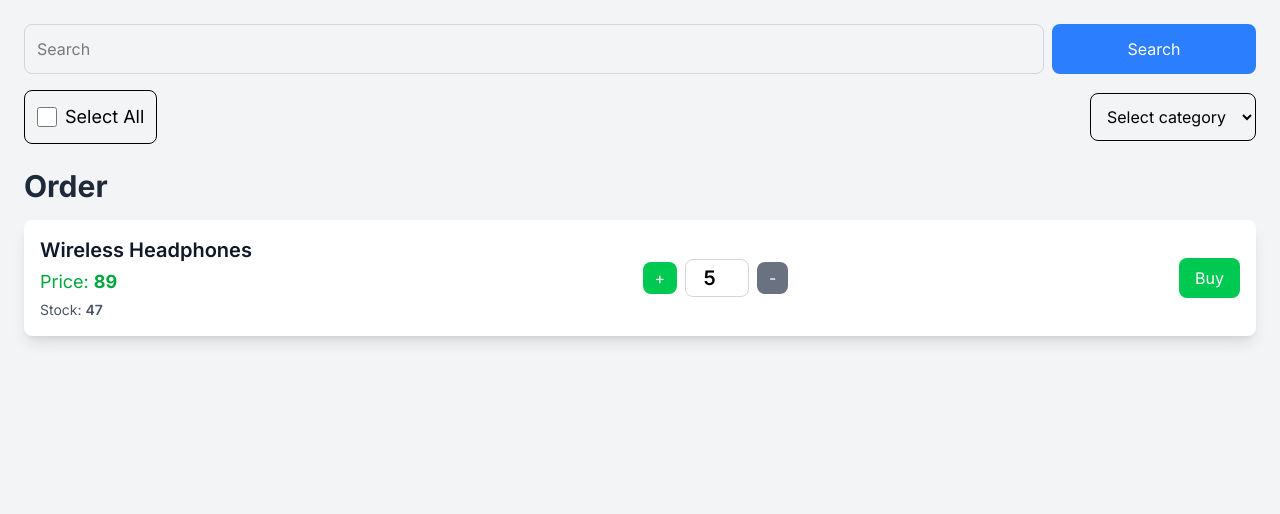
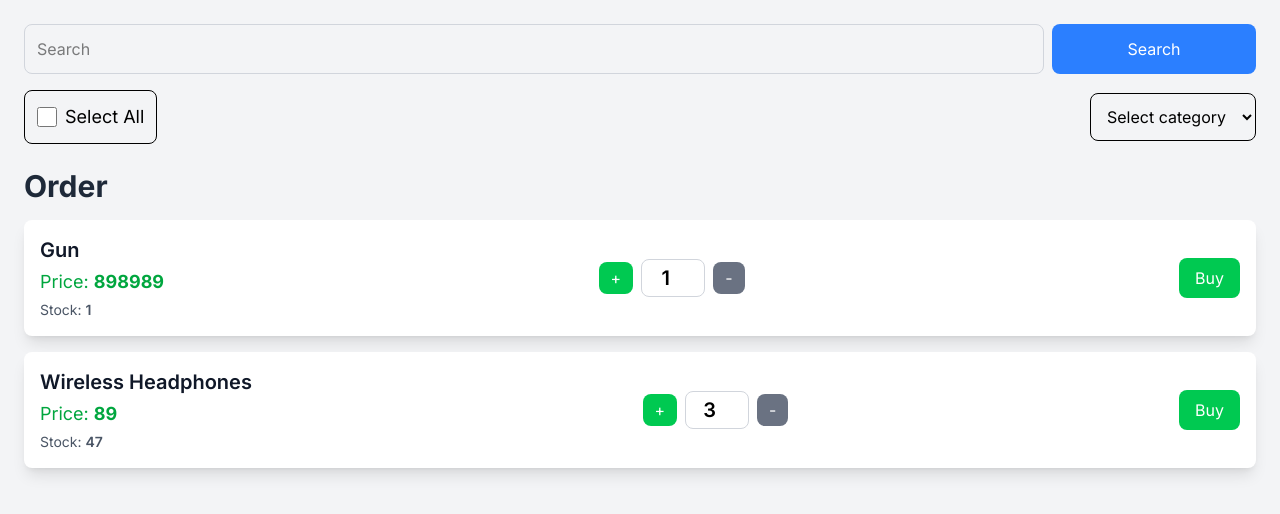
Before and after one commit to P4warit06/PROJECT2-SEC-1-Kittiphop.vue, a Vue app: page /user-carts in a window 1280 px wide. Shown: the top 514 px of the page. Built offline with nearby package versions, Linux system fonts and the light colour scheme; data requests are answered from the project's data file.

Commit message:
009-[add] feature add, subtract quantity of product

```diff
--- a/data/db.json
+++ b/data/db.json
@@ -143,14 +143,14 @@
   ],
   "carts": [
     {
-      "id": "1",
-      "name": "Wireless Headphones",
-      "category": "Electronics",
-      "price": 89.99,
+      "id": "9a60",
+      "name": "Gun",
+      "category": "Accessories",
+      "price": 898989,
       "status": "Active",
-      "stock": 47,
-      "image": "/placeholder.svg?height=200&width=200",
-      "description": "High-quality wireless headphones with noise cancellation",
+      "stock": 1,
+      "image": "",
+      "description": "Hello World",
       "quantity": 1
     },
     {
@@ -162,29 +162,7 @@
       "stock": 47,
       "image": "/placeholder.svg?height=200&width=200",
       "description": "High-quality wireless headphones with noise cancellation",
-      "quantity": 1
-    },
-    {
-      "id": "1",
-      "name": "Wireless Headphones",
-      "category": "Electronics",
-      "price": 89.99,
-      "status": "Active",
-      "stock": 47,
-      "image": "/placeholder.svg?height=200&width=200",
-      "description": "High-quality wireless headphones with noise cancellation",
-      "quantity": 1
-    },
-    {
-      "id": "1",
-      "name": "Wireless Headphones",
-      "category": "Electronics",
-      "price": 89.99,
-      "status": "Active",
-      "stock": 47,
-      "image": "/placeholder.svg?height=200&width=200",
-      "description": "High-quality wireless headphones with noise cancellation",
-      "quantity": 1
+      "quantity": 2
     },
     {
       "id": "1",
--- a/src/components/UserCartList.vue
+++ b/src/components/UserCartList.vue
@@ -1,8 +1,7 @@
 <script setup>
 import CartModel from './model/CartModel.vue';
-import Header from './Header.vue';
 import { ref, onMounted } from 'vue';
-import { getItems } from '@/libs/fetchUtils';
+import { getItems, editItem, deleteItemById } from '@/libs/fetchUtils';
 
 const carts = ref([])
 const combindCart = ref([])
@@ -18,6 +17,43 @@ onMounted(async () => {
         return combindCart.value
     }, [])
 })
+
+const addQuantity = async (item) => {
+    try {
+        const product = combindCart.value.find((product) => product.id === item.id)
+        if (item && item.quantity < product.stock) {
+            item.quantity += 1
+            const editProduct = await editItem(`${import.meta.env.VITE_APP_URL}/carts`, item.id, item)
+            const productIndex = combindCart.value.findIndex((product) => product.id === item.id)
+            combindCart.value.splice(productIndex, 1, editProduct)
+        }
+    } catch(error) {
+        console.log(error);
+    }
+}
+
+const subtractQuantity = async (item) => {
+    try {
+        if (item) {
+            item.quantity -= 1
+            if (item.quantity <= 0) {
+                const status = await deleteItemById(`${import.meta.env.VITE_APP_URL}/carts`, item.id)
+                if (status === 200) {
+                    const removeIndex = combindCart.value.findIndex((product) => product.id === item.id)
+                    if (removeIndex !== -1) {
+                        combindCart.value.splice(removeIndex, 1)
+                    }
+                }
+            } else {
+                const editProduct = await editItem(`${import.meta.env.VITE_APP_URL}/carts`, item.id, item)
+                const productIndex = combindCart.value.findIndex((product) => product.id === item.id)
+                combindCart.value.splice(productIndex, 1, editProduct)
+            }
+        }
+    } catch(error) {
+        console.log(error);
+    }
+}
 
 </script>
 
@@ -66,13 +102,13 @@ onMounted(async () => {
                 </div>
                 <div class="flex justify-center items-center space-x-2">
                     <div>
-                        <button class="px-3 py-1 bg-green-500 text-white rounded-lg hover:bg-green-600 transition duration-300 cursor-pointer">+</button>
+                        <button @click="addQuantity(yourProduct)" class="px-3 py-1 bg-green-500 text-white rounded-lg hover:bg-green-600 transition duration-300 cursor-pointer">+</button>
                     </div>
                     <div>
                         <input type="number" v-model="yourProduct.quantity" class="w-16 border border-gray-300 rounded-lg px-3 py-1 text-center text-xl font-semibold bg-white">
                     </div>
                     <div>
-                        <button class="px-3 py-1 bg-gray-500 text-white rounded-lg hover:bg-gray-600 transition duration-300 cursor-pointer">-</button>
+                        <button @click="subtractQuantity(yourProduct)" class="px-3 py-1 bg-gray-500 text-white rounded-lg hover:bg-gray-600 transition duration-300 cursor-pointer">-</button>
                     </div>
                 </div>
                 <div class="flex items-center space-x-2">
--- a/src/components/UserProductManager.vue
+++ b/src/components/UserProductManager.vue
@@ -22,8 +22,13 @@ const addProductToCart = async (product) => {
         currentProduct.value = await getItemById(`${import.meta.env.VITE_APP_URL}/products`, product.id)
         if (currentProduct.value && currentProduct.value.stock > 0) {
             productQuantity.value = {...currentProduct.value, quantity: 1}
-            const addCart = await addItem(`${import.meta.env.VITE_APP_URL}/carts`, productQuantity.value)
-            if (addCart) {
+            const findIndexProduct = myCarts.value.findIndex((product) => product.id === productQuantity.value.id)
+            if (findIndexProduct !== -1) {
+              productQuantity.value.quantity += 1
+              const editProduct = await editItem(`${import.meta.env.VITE_APP_URL}/carts`, productQuantity.value.id, productQuantity.value)
+              myCarts.value.splice(findIndexProduct, 1, editProduct)
+            } else {
+              const addCart = await addItem(`${import.meta.env.VITE_APP_URL}/carts`, productQuantity.value)
               myCarts.value.push(addCart)
             }
         }
```
